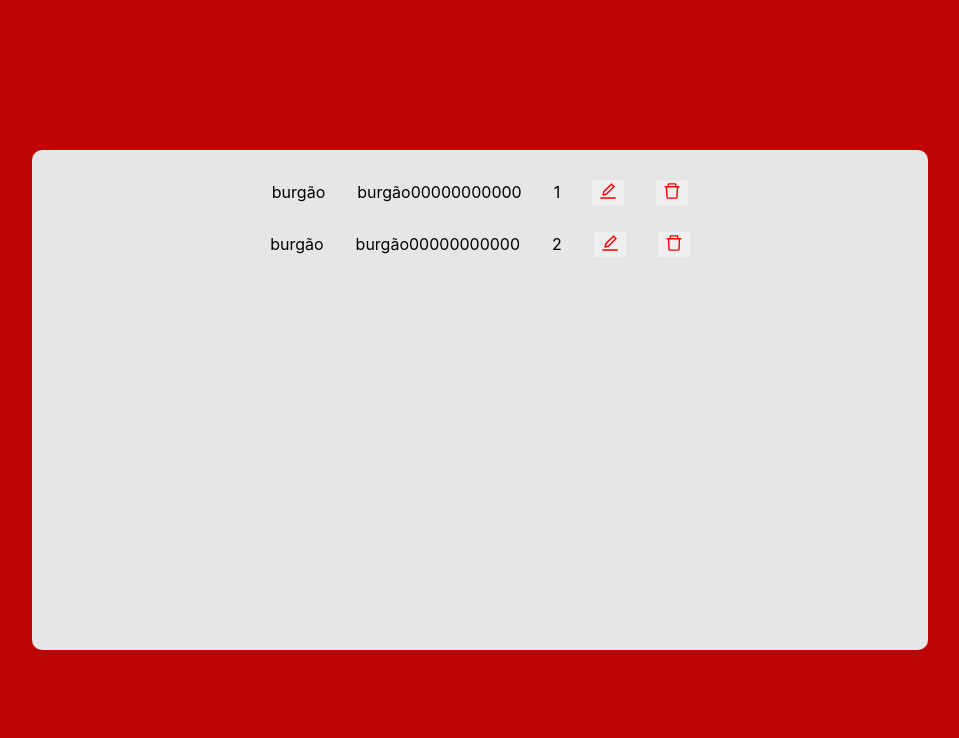
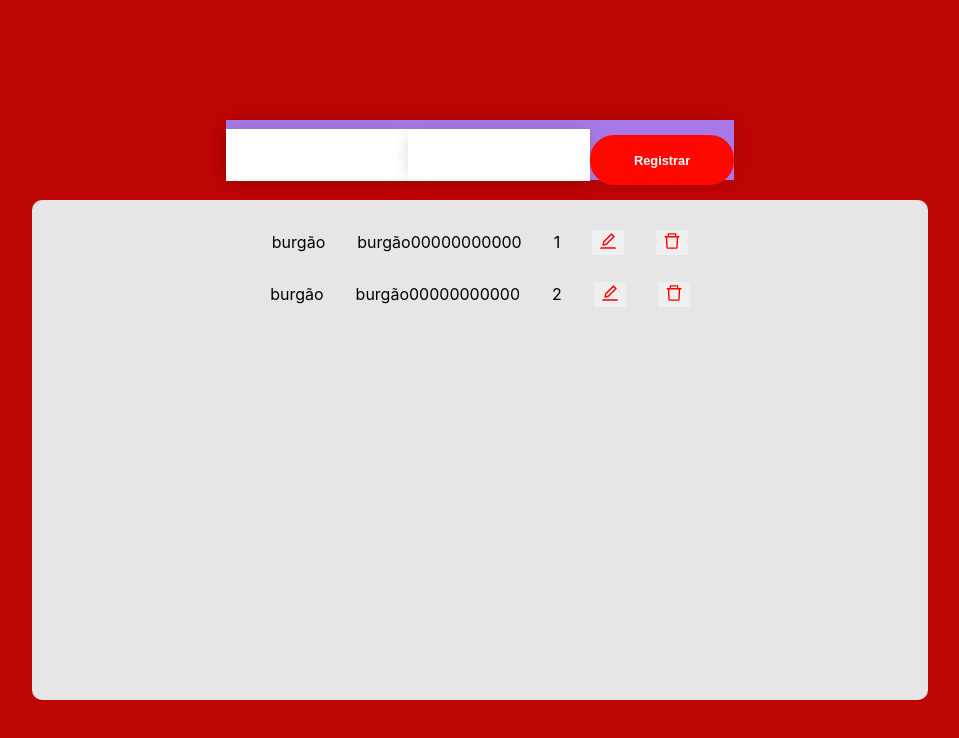
Before and after one commit to devdavibarreto/sistemasdecadastrodepedidos, a React (Create React App) app in the folder Frontend/atos/: page / in a window 1280 px wide. Shown: the top 738 px of the page, without its empty margins (160-1119 px from the left). Built offline with nearby package versions, Linux system fonts and the light colour scheme.

Commit message:
fixed error backend cors

```diff
--- a/Frontend/atos/src/App.css
+++ b/Frontend/atos/src/App.css
@@ -60,9 +60,9 @@ button {
   color: white;
   font-size: 0.8rem;
 }
-.newTaskButton {
+.newPedidoRegister {
   border: none;
-  background-color: #a879e6;
+  background-color: #ff0800;
   width: 160px;
   height: 50px;
   border-radius: 24px;
--- a/Frontend/atos/src/App.js
+++ b/Frontend/atos/src/App.js
@@ -1,11 +1,16 @@
+import { useEffect, useState } from 'react';
 import './App.css';
 import {AiOutlineEdit,AiOutlineDelete} from "react-icons/ai";
+import axios from "axios"
 
 const arraypedidos =[{pedidos: "burgão", descricao: "burgão00000000000", ordem: 1},
   {pedidos: "burgão", descricao: "burgão00000000000", ordem: 2}
 ]
 
 const AtosPrincipal = ({atosBurguer})=>{
+
+
+
   return(
 <div className="atosPrincipal">
 {atosBurguer.map(atos =>{
@@ -30,10 +35,24 @@ const AtosPrincipal = ({atosBurguer})=>{
 };
 
 export default function App() {
+async function getPedidos() {
+  const response = await axios.get("https://localhost:3523")
+  console.log(response)
+}
+
+const [pedidos,setPedidos] = useState([])
+useEffect(()=>{
+  getPedidos();
+},[])
+
   return (
     <div className="App">
       <header className="container">
-
+<div className='header'>
+  <input className='inputName'></input>
+  <input className='inputName'></input>
+  <button className='newPedidoRegister'>Registrar</button>
+</div>
        <AtosPrincipal atosBurguer={arraypedidos}></AtosPrincipal>
 
       </header>
```
Also changed, not shown: 2 other files (tests, documents, lock files or other folders).
